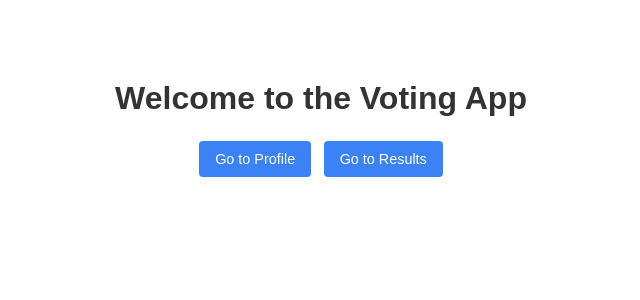
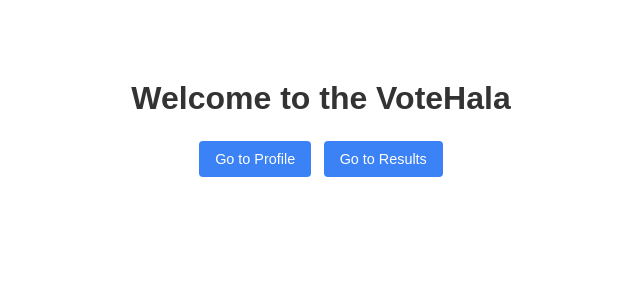
Before and after one commit to Mandip698/Project_5CS024, a Django app: template vote/templates/vote/gotoresults.html in a window 1280 px wide. Shown: the top 300 px of the page, without its empty margins (319-959 px from the left). Run offline with Django 5.2, Linux system fonts and the light colour scheme; the template is opened without the code that fills it, so the values that code supplies are empty.

Commit message:
goto results part done

```diff
--- a/vote/templates/vote/gotoresults.html
+++ b/vote/templates/vote/gotoresults.html
@@ -8,11 +8,13 @@
 </head>
 <body>
   <div class="container-home">
-    <h1>Welcome to the Voting App</h1>
+    <h1>Welcome to the VoteHala</h1>
+
     <div class="nav-links">
       <a href="profile.html" class="button">Go to Profile</a>
       <a href="results.html" class="button">Go to Results</a>
     </div>
   </div>
+
 </body>
 </html>
```
